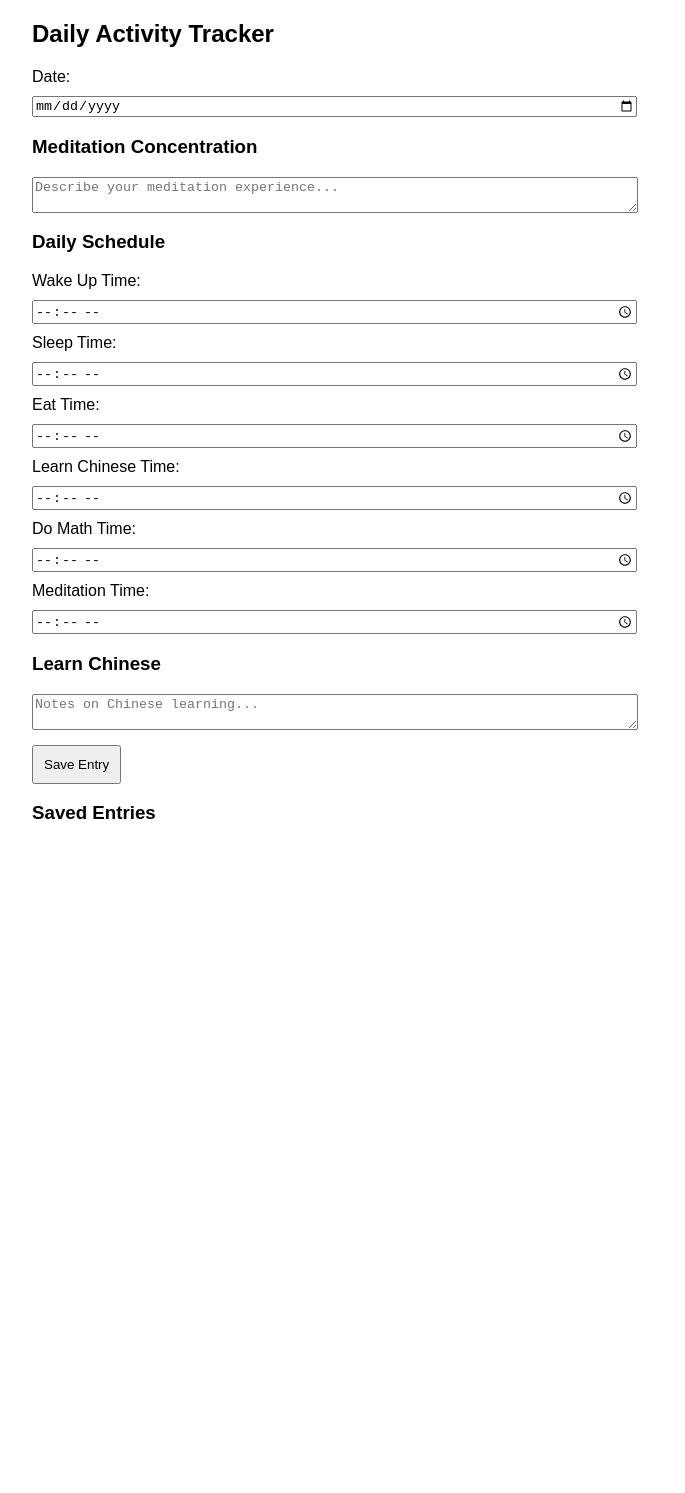
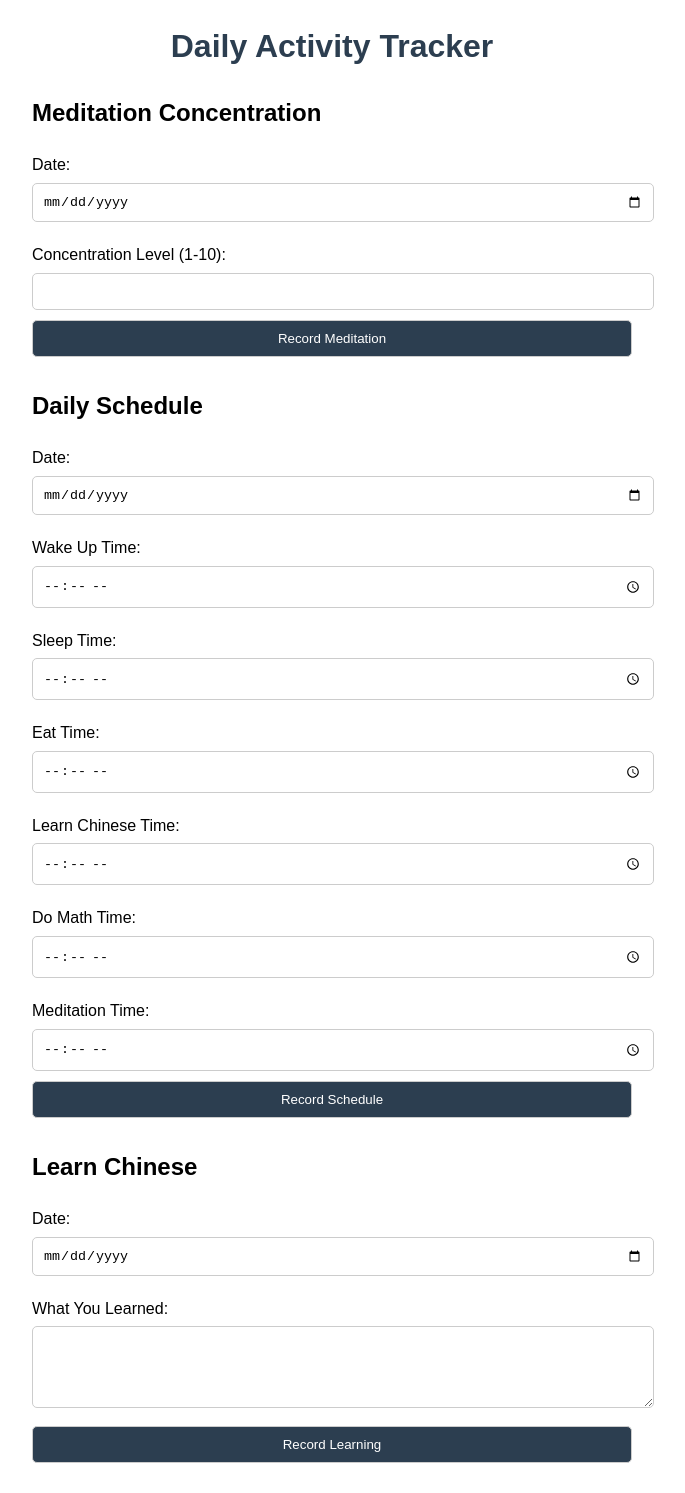
Before and after one commit to ToanQPham/ToanQPham.github.io, a Jekyll site: the page self-explore.html, which Jekyll copies as it is, in a window 1280 px wide. Shown: the whole page, without its empty margins (308-993 px from the left). Built offline with Jekyll 4.4.1, drawn with Linux system fonts in a browser that asks for light colours; before the commit the page ends 900 px from its top, so only the background shows below that.

Commit message:
Update self-explore.html

```diff
--- a/self-explore.html
+++ b/self-explore.html
@@ -5,67 +5,97 @@
     <meta name="viewport" content="width=device-width, initial-scale=1.0">
     <title>Daily Activity Tracker</title>
     <style>
-        body { font-family: Arial, sans-serif; margin: 20px; }
-        .container { max-width: 600px; margin: auto; }
-        label, input, textarea { display: block; width: 100%; margin-top: 10px; }
-        button { margin-top: 15px; padding: 10px; cursor: pointer; }
+        body {
+            font-family: Arial, sans-serif;
+            line-height: 1.6;
+            margin: 20px;
+        }
+        .container {
+            max-width: 600px;
+            margin: auto;
+        }
+        h1 {
+            text-align: center;
+            color: #2c3e50;
+        }
+        form {
+            margin-bottom: 20px;
+        }
+        label {
+            display: block;
+            margin: 10px 0 5px;
+        }
+        input, textarea, select, button {
+            width: 100%;
+            padding: 10px;
+            margin-bottom: 10px;
+            border: 1px solid #ccc;
+            border-radius: 5px;
+        }
+        button {
+            background-color: #2c3e50;
+            color: white;
+            cursor: pointer;
+        }
+        button:hover {
+            background-color: #34495e;
+        }
     </style>
 </head>
 <body>
     <div class="container">
-        <h2>Daily Activity Tracker</h2>
-        <form id="activityForm">
-            <label for="date">Date:</label>
-            <input type="date" id="date" required>
+        <h1>Daily Activity Tracker</h1>
 
-            <h3>Meditation Concentration</h3>
-            <textarea id="meditation" rows="2" placeholder="Describe your meditation experience..."></textarea>
+        <!-- Meditation Concentration -->
+        <form id="meditationForm">
+            <h2>Meditation Concentration</h2>
+            <label for="meditationDate">Date:</label>
+            <input type="date" id="meditationDate" name="meditationDate" required>
 
-            <h3>Daily Schedule</h3>
-            <label>Wake Up Time:</label>
-            <input type="time" id="wakeUpTime">
-            <label>Sleep Time:</label>
-            <input type="time" id="sleepTime">
-            <label>Eat Time:</label>
-            <input type="time" id="eatTime">
-            <label>Learn Chinese Time:</label>
-            <input type="time" id="learnChineseTime">
-            <label>Do Math Time:</label>
-            <input type="time" id="doMathTime">
-            <label>Meditation Time:</label>
-            <input type="time" id="meditationTime">
+            <label for="concentrationLevel">Concentration Level (1-10):</label>
+            <input type="number" id="concentrationLevel" name="concentrationLevel" min="1" max="10" required>
 
-            <h3>Learn Chinese</h3>
-            <textarea id="learnChinese" rows="2" placeholder="Notes on Chinese learning..."></textarea>
+            <button type="submit">Record Meditation</button>
+        </form>
 
-            <button type="button" onclick="saveData()">Save Entry</button>
+        <!-- Daily Schedule -->
+        <form id="scheduleForm">
+            <h2>Daily Schedule</h2>
+            <label for="scheduleDate">Date:</label>
+            <input type="date" id="scheduleDate" name="scheduleDate" required>
+
+            <label for="wakeUpTime">Wake Up Time:</label>
+            <input type="time" id="wakeUpTime" name="wakeUpTime" required>
+
+            <label for="sleepTime">Sleep Time:</label>
+            <input type="time" id="sleepTime" name="sleepTime" required>
+
+            <label for="eatTime">Eat Time:</label>
+            <input type="time" id="eatTime" name="eatTime" required>
+
+            <label for="learnChineseTime">Learn Chinese Time:</label>
+            <input type="time" id="learnChineseTime" name="learnChineseTime" required>
+
+            <label for="doMathTime">Do Math Time:</label>
+            <input type="time" id="doMathTime" name="doMathTime" required>
+
+            <label for="meditationTime">Meditation Time:</label>
+            <input type="time" id="meditationTime" name="meditationTime" required>
+
+            <button type="submit">Record Schedule</button>
         </form>
-        <h3>Saved Entries</h3>
-        <div id="savedEntries"></div>
+
+        <!-- Learn Chinese -->
+        <form id="learnChineseForm">
+            <h2>Learn Chinese</h2>
+            <label for="chineseDate">Date:</label>
+            <input type="date" id="chineseDate" name="chineseDate" required>
+
+            <label for="chineseNotes">What You Learned:</label>
+            <textarea id="chineseNotes" name="chineseNotes" rows="4" required></textarea>
+
+            <button type="submit">Record Learning</button>
+        </form>
     </div>
-
-    <script>
-        function saveData() {
-            const date = document.getElementById("date").value;
-            const meditation = document.getElementById("meditation").value;
-            const wakeUpTime = document.getElementById("wakeUpTime").value;
-            const sleepTime = document.getElementById("sleepTime").value;
-            const eatTime = document.getElementById("eatTime").value;
-            const learnChineseTime = document.getElementById("learnChineseTime").value;
-            const doMathTime = document.getElementById("doMathTime").value;
-            const meditationTime = document.getElementById("meditationTime").value;
-            const learnChinese = document.getElementById("learnChinese").value;
-
-            const entry = `<div><strong>${date}</strong>
-                <p><strong>Meditation:</strong> ${meditation}</p>
-                <p><strong>Wake Up:</strong> ${wakeUpTime} | <strong>Sleep:</strong> ${sleepTime} | <strong>Eat:</strong> ${eatTime}</p>
-                <p><strong>Learn Chinese Time:</strong> ${learnChineseTime} | <strong>Do Math Time:</strong> ${doMathTime} | <strong>Meditation Time:</strong> ${meditationTime}</p>
-                <p><strong>Chinese Learning Notes:</strong> ${learnChinese}</p>
-                <hr>
-            </div>`;
-
-            document.getElementById("savedEntries").innerHTML += entry;
-        }
-    </script>
 </body>
 </html>
```
